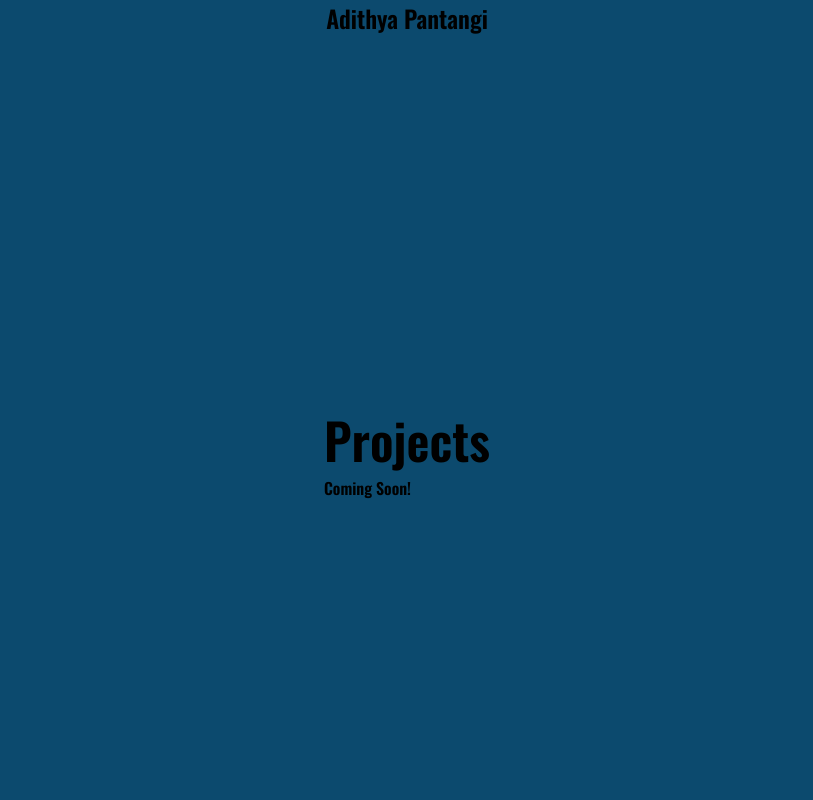
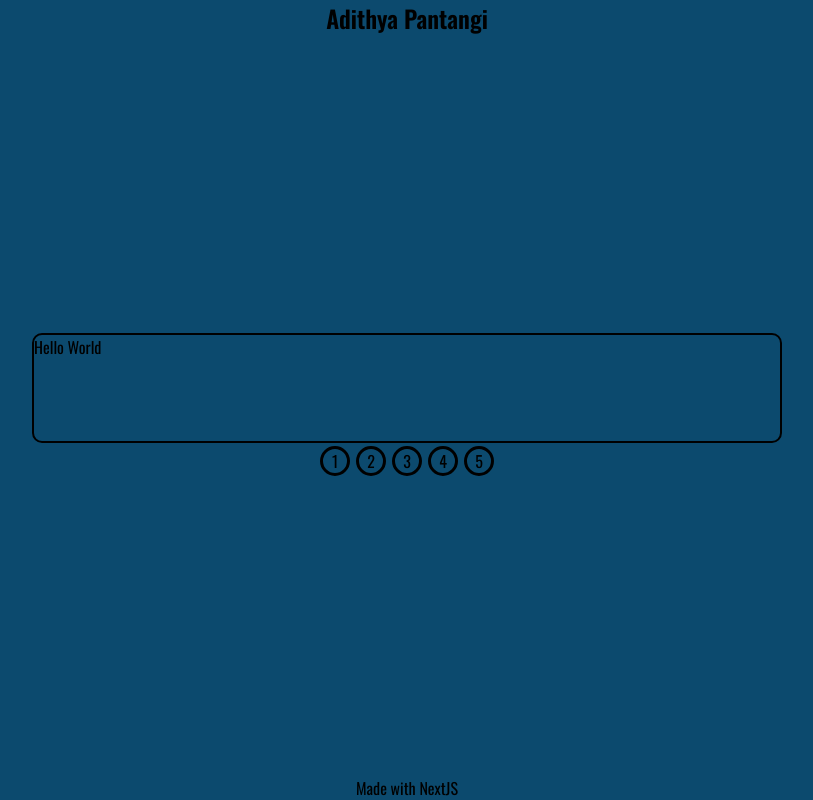
Before and after one commit to Adi343/adithya, a Next.js app: page /projects in a window 1280 px wide. Shown: the whole page, without its empty margins (233-1046 px from the left). Built offline with nearby package versions, Linux system fonts and the light colour scheme.

Commit message:
Updated projects page

```diff
--- a/pages/projects.js
+++ b/pages/projects.js
@@ -16,14 +16,70 @@ export default function projects() {
 
       <div
         style={{
-          marginBottom: "300px",
+          // marginBottom: "30%",
           display: "flex",
           flexDirection: "column",
         }}
       >
-        <span style={{ fontWeight: 600, fontSize: "50px" }}>Projects </span>
-        <span style={{ fontWeight: 600 }}>Coming Soon!</span>
+        {/* <span style={{ fontWeight: 600, fontSize: "50px" }}>Projects </span>
+        <span style={{ fontWeight: 600 }}>Coming Soon!</span> */}
+        <div
+          style={{
+            display: "flex",
+            flexDirection: "column",
+            justifyContent: "center",
+            alignItems: "center",
+          }}
+        >
+          <ProjectCard />
+          <div
+            style={{
+              display: "flex",
+            }}
+          >
+            {[1, 2, 3, 4, 5].map((item) => (
+              <CustomButton item={item} />
+            ))}
+          </div>
+        </div>
+      </div>
+      <div>
+        <span>Made with NextJS</span>
       </div>
     </div>
   );
 }
+
+const ProjectCard = () => {
+  return (
+    <div
+      style={{
+        height: "110px",
+        width: "750px",
+        borderRadius: "10px",
+        border: "2px solid black",
+      }}
+    >
+      <span>Hello World</span>
+    </div>
+  );
+};
+
+const CustomButton = (props) => {
+  return (
+    <div
+      style={{
+        display: "flex",
+        alignItems: "center",
+        justifyContent: "center",
+        width: "30px",
+        height: "30px",
+        border: "3px solid black",
+        borderRadius: "20px",
+        margin: "3px",
+      }}
+    >
+      <span style={{}}>{props.item}</span>
+    </div>
+  );
+};
```
